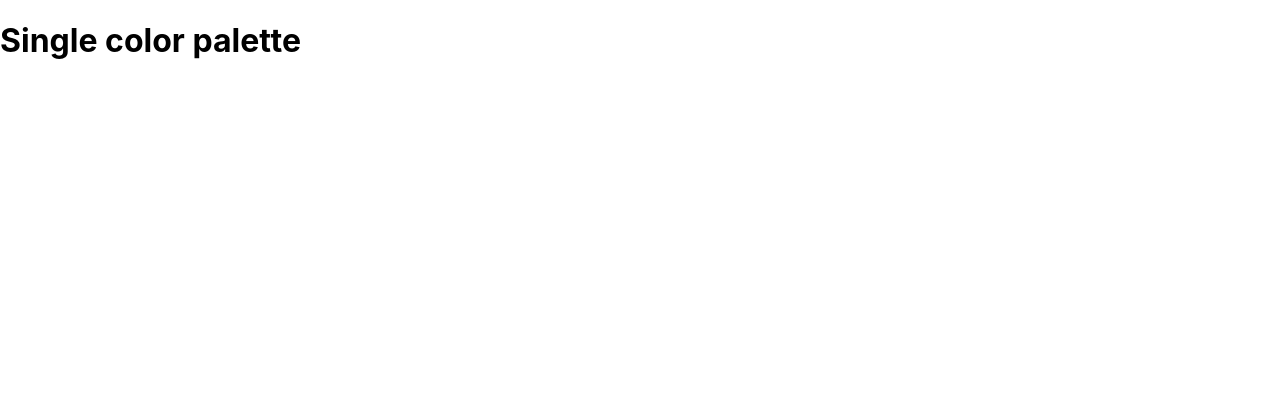
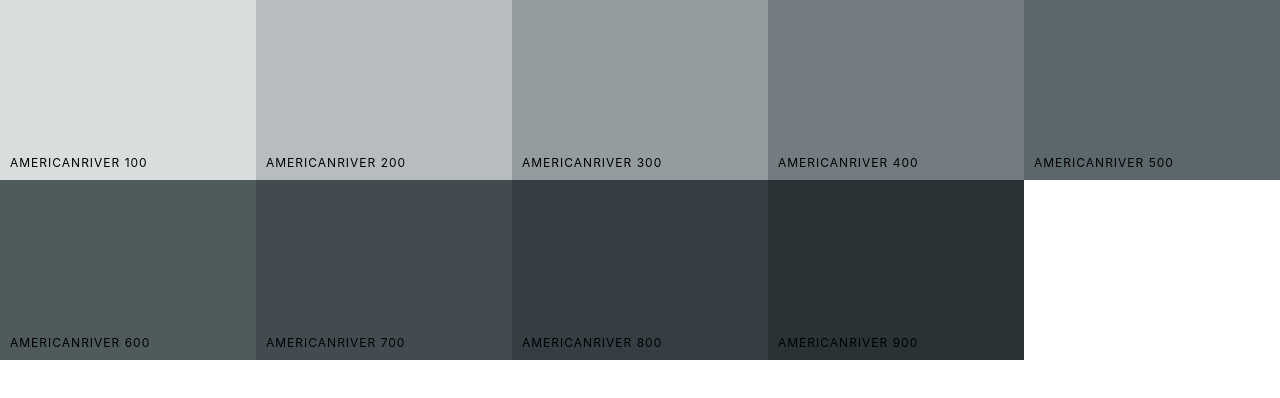
Before and after one commit to nadaralp/Color-Project, a React (Create React App) app: page /palette/flat-ui-colors-american/americanriver in a window 1280 px wide. Shown: the top 398 px of the page. Built offline with nearby package versions, Linux system fonts and the light colour scheme.

Commit message:
display shades in single color palette

```diff
--- a/src/Components/App.js
+++ b/src/Components/App.js
@@ -15,7 +15,7 @@ function App() {
     <Switch>
       <Route exact path="/" render={() => <PaletteList palettes={seedColors} />} />
       <Route exact path="/palette/:id" render={(routeProps) => <Palette palette={generatePalette(findPalette(routeProps.match.params.id))} />} />
-      <Route exact path="/palette/:paletteId/:colorId" render={() => <SingleColorPalette />} />
+      <Route exact path="/palette/:paletteId/:colorId" render={(routeProps) => <SingleColorPalette {...routeProps} palette={generatePalette(findPalette(routeProps.match.params.paletteId))} />} />
     </Switch>
     // <div >
     //   <Palette palette={generatePalette(seedColors[2])} />
--- a/src/Components/ColorBox.js
+++ b/src/Components/ColorBox.js
@@ -52,7 +52,9 @@ export default class ColorBox extends Component {
                         </div>
                         <button className="copy-button">Copy</button>
                     </div>
-                    <span className="see-more"> <StyledLink onClick={e => e.stopPropagation()} to={`/palette/${paletteId}/${id}`} >More</StyledLink></span>
+                    {
+                        this.props.showLink && <span className="see-more"> <StyledLink onClick={e => e.stopPropagation()} to={`/palette/${paletteId}/${id}`} >More</StyledLink></span>
+                    }
                 </div>
             </CopyToClipboard>
         )
--- a/src/Components/Palette.js
+++ b/src/Components/Palette.js
@@ -53,7 +53,7 @@ export default class Palette extends Component {
         const { colors, id } = this.props.palette
 
         const colorBoxes = colors[darkness].map(((color, i) => (
-            <ColorBox paletteId={id} id={color.id} key={color.id} background={color[this.state.value]} name={color.name} />
+            <ColorBox showLink paletteId={id} id={color.id} key={color.id} background={color[this.state.value]} name={color.name} />
         )))
         return (
             <div className="Palette">
--- a/src/Components/SignelColorPalette.js
+++ b/src/Components/SignelColorPalette.js
@@ -1,10 +1,24 @@
-import React, { Component } from 'react'
+import React, { Component } from 'react';
+import ColorBox from './ColorBox';
 
 export default class SignelColorPalette extends Component {
+
     render() {
+        const { palette: { colors }, match: { params } } = this.props;
+        const generatePaletteColors = (shades) => {
+            const shadesOfId = [];
+            for (let key in shades) {
+                key !== '50' && shadesOfId.push(shades[key].find(color => color.id === params.colorId))
+            }
+            return shadesOfId;
+        };
+        const paletteColors = generatePaletteColors(colors);
+        const colorBoxes = paletteColors.map(color => <ColorBox background={color.hex} showLink={false} id={color.id} name={color.name} color={color.hex} />)
         return (
-            <div>
-                <h1>Single color palette</h1>
+            <div className="Palette">
+                <div className="Palette-Colors">
+                    {colorBoxes}
+                </div>
             </div>
         )
     }
```
